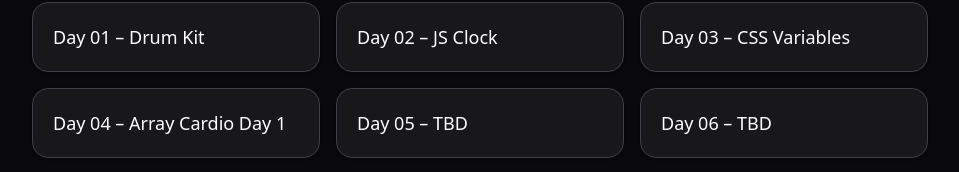
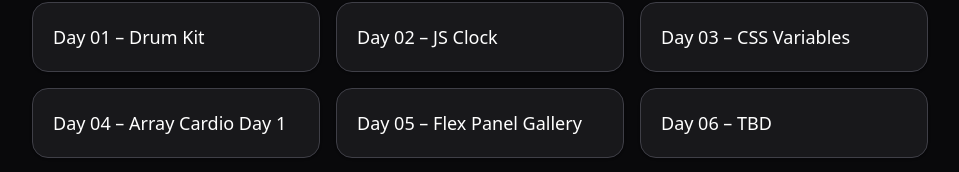
Before and after one commit to ITx-prash/30daysofvanillajs, a website: page index.html in a window 1280 px wide. Shown: the part 142-314 px from the top of the page, without its empty margins (160-1119 px from the left). Drawn offline with Linux system fonts and the light colour scheme.

Commit message:
Update project title for Day 05 to Flex Panel Gallery

```diff
--- a/index.html
+++ b/index.html
@@ -52,7 +52,7 @@
         target="_blank"
         class="block rounded-2xl bg-zinc-900 border border-zinc-700 hover:bg-zinc-800 p-5 transition-all duration-200 shadow-sm"
       >
-        <h2 class="text-lg font-medium">Day 05 – TBD</h2>
+        <h2 class="text-lg font-medium">Day 05 – Flex Panel Gallery</h2>
       </a>
       <a
         href="./javascript30-journey/Day-06/"
```
